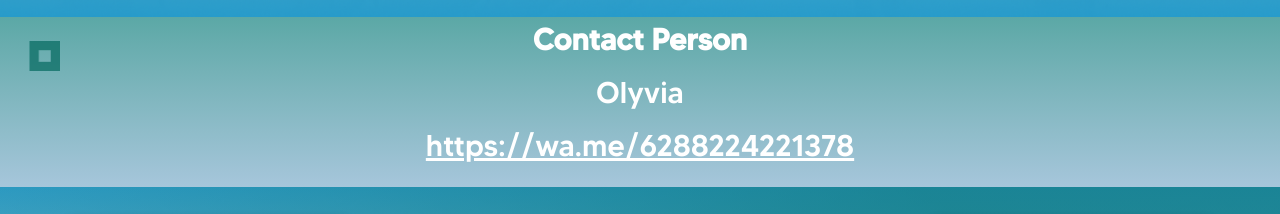
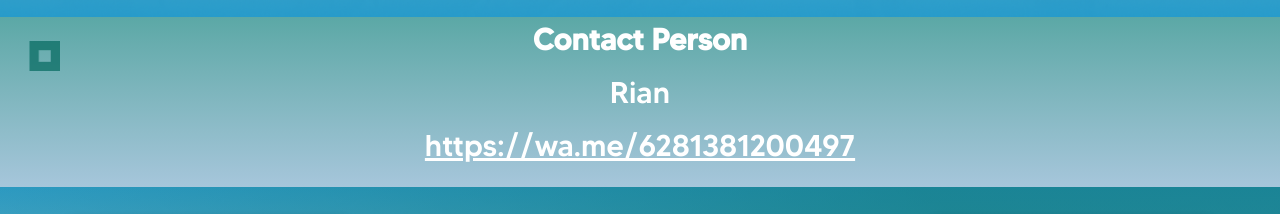
Before and after one commit to Optimasys/cens-ui, a Next.js app: page /competitions/national-tender in a window 1280 px wide. Shown: the part 5936-6150 px from the top of the page. Built offline with nearby package versions, Linux system fonts and the light colour scheme.

Commit message:
revisi hari h

```diff
--- a/app/(pages)/competitions/innovative-essay/page.tsx
+++ b/app/(pages)/competitions/innovative-essay/page.tsx
@@ -699,7 +699,7 @@ const IEC: NextPage = () => {
                     <p className="text-[#f4e5a2] text-[15px] sm:text-[17px] lg:text-[18px] font-bold font-[var(--font-made-tommy)] text-center">
                       {selectedTheme === 1
                         ? "Case Study: Disaster Prevention in Coastal Communities of North Jakarta"
-                        : "Case Study: Reconstruction of Infrastructure in Disaster-Affected Areas of Central Java"
+                        : "Case Study:  Post-Flood Reconstruction for Sumatran Communities"
                       }
                     </p>
                   </div>
@@ -1040,7 +1040,7 @@ const IEC: NextPage = () => {
                       </div>
                     </summary>
                     <p className="pb-4 text-white/90 text-[15px] leading-relaxed font-[var(--font-made-tommy)] text-justify">
-                     Participants can inform our contact person, Rian +6281381200497 on WhatsApp.
+                     Participants can inform our contact person, Olyvia +6288224221378 on WhatsApp.
                     </p>
                   </details>
 
--- a/app/(pages)/competitions/national-tender/page.tsx
+++ b/app/(pages)/competitions/national-tender/page.tsx
@@ -1160,15 +1160,15 @@ const NTC: NextPage = () => {
                   Contact Person
                 </h3>
                 <p className="text-white text-[20px] sm:text-[30px] font-medium mb-2 font-[var(--font-made-tommy)]">
-                  Olyvia
+                  Rian
                 </p>
                 <a
-                  href="https://wa.me/6288224221378"
+                  href="https://wa.me/6281381200497"
                   target="_blank"
                   rel="noopener noreferrer"
                   className="text-white text-[18px] sm:text-[30px] font-[var(--font-made-tommy)] hover:text-white transition-colors duration-300 underline"
                 >
-                  https://wa.me/6288224221378
+                  https://wa.me/6281381200497
                 </a>
               </div>
 
--- a/components/IECRegisterForm.tsx
+++ b/components/IECRegisterForm.tsx
@@ -368,7 +368,7 @@ export function IECRegisterForm({ competitionType }: CompetitionFormProps) {
                                 Submission Form
                               </Link>
                               . The deadline for essay submission is{' '}
-                              <span className="font-bold">April 13th, 2026</span>.
+                              <span className="font-bold">March 13th, 2026</span>.
                             </span>
                           </li>
                         </ul>
```
